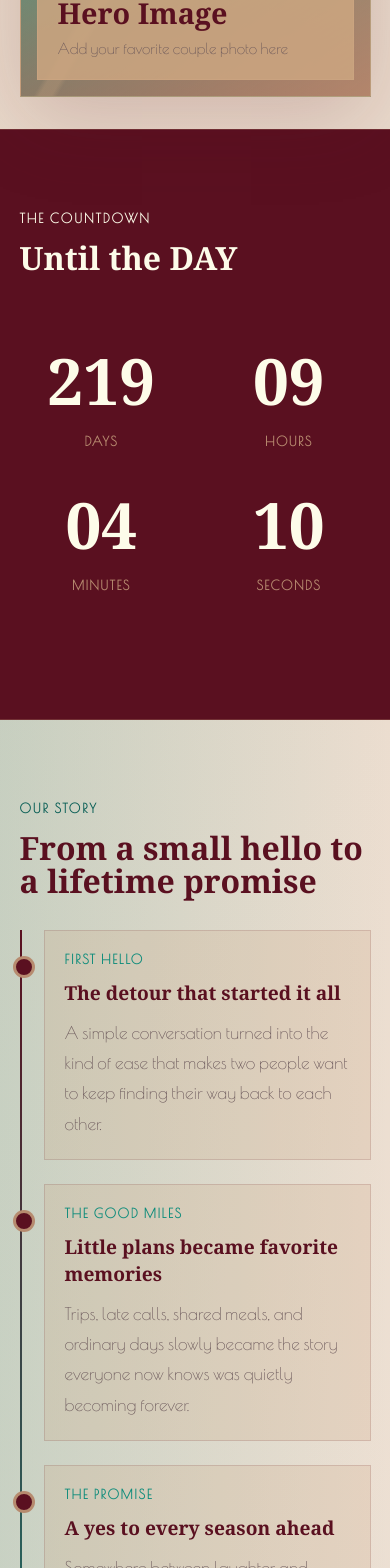
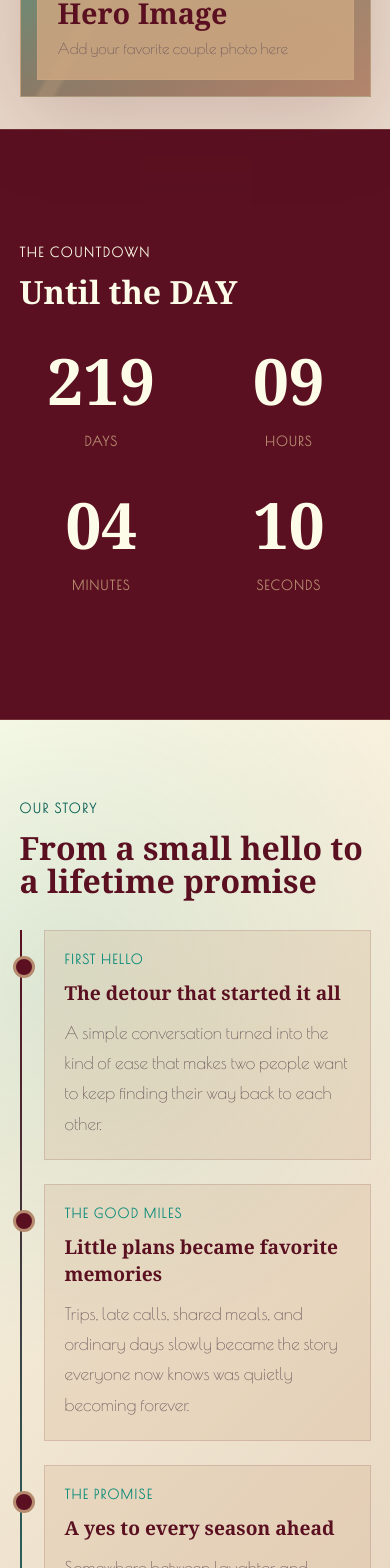
Before and after one commit to SalonSikdar/two-detours-later, a React (Create React App) app: page / in a window 390 px wide. Shown: the part 900-2468 px from the top of the page. Built offline with nearby package versions, Linux system fonts and the light colour scheme; a web font is replaced by a local one.

Commit message:
overlay removed

```diff
--- a/src/App.css
+++ b/src/App.css
@@ -230,7 +230,8 @@ h3 {
 }
 
 .countdown-section {
-  align-items: end;
+  align-items: center;
+  align-content: center;
   background: var(--wine);
   border-block: 1px solid rgba(204, 166, 129, 0.22);
   display: grid;
@@ -284,7 +285,9 @@ h3 {
 }
 
 .story-section {
-  background: linear-gradient(90deg, rgba(14, 140, 123, 0.16), rgba(204, 166, 129, 0));
+  background:
+    radial-gradient(circle at 18% 20%, rgba(14, 140, 123, 0.12), transparent 24rem),
+    linear-gradient(135deg, #FDFCE9 0%, rgba(204, 166, 129, 0.34) 100%);
 }
 
 .story-timeline {
@@ -480,7 +483,7 @@ h3 {
   }
 
   .countdown-section {
-    align-items: start;
+    align-items: center;
   }
 
   .journal-grid,
```
